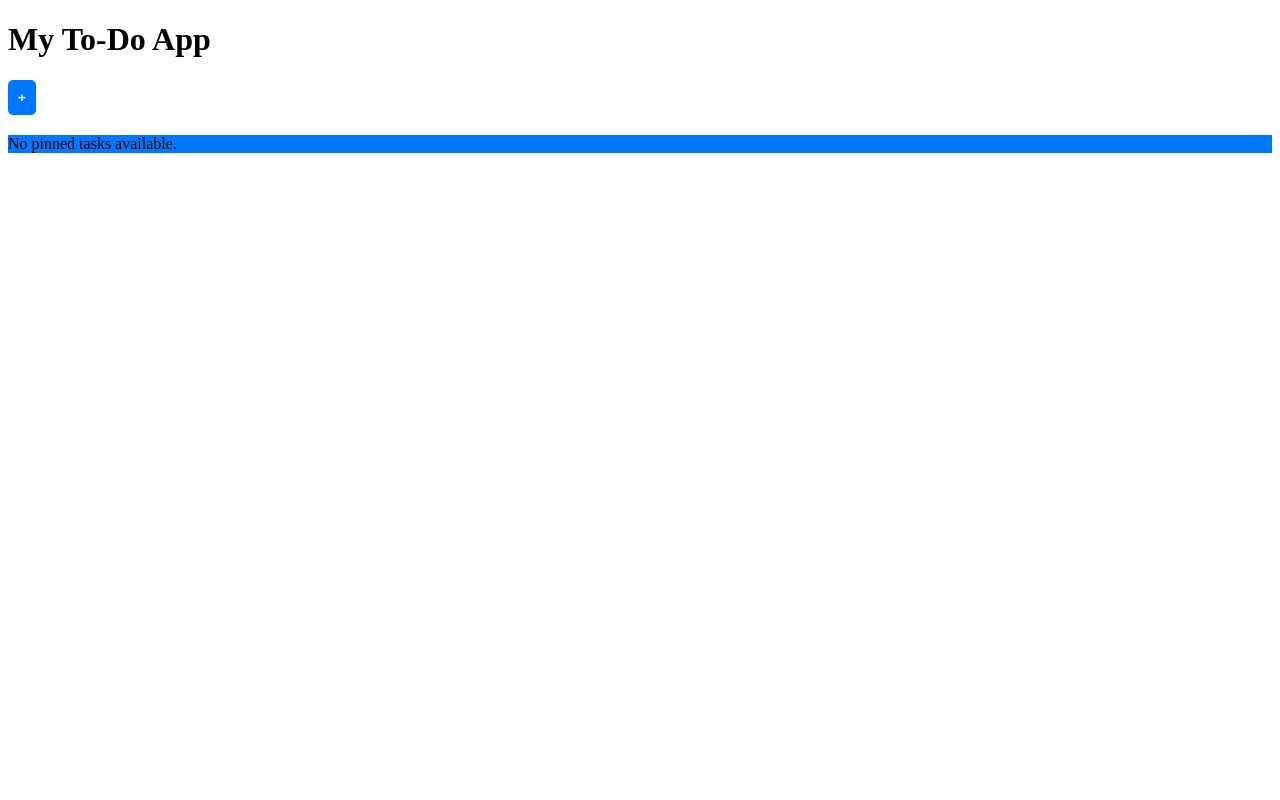
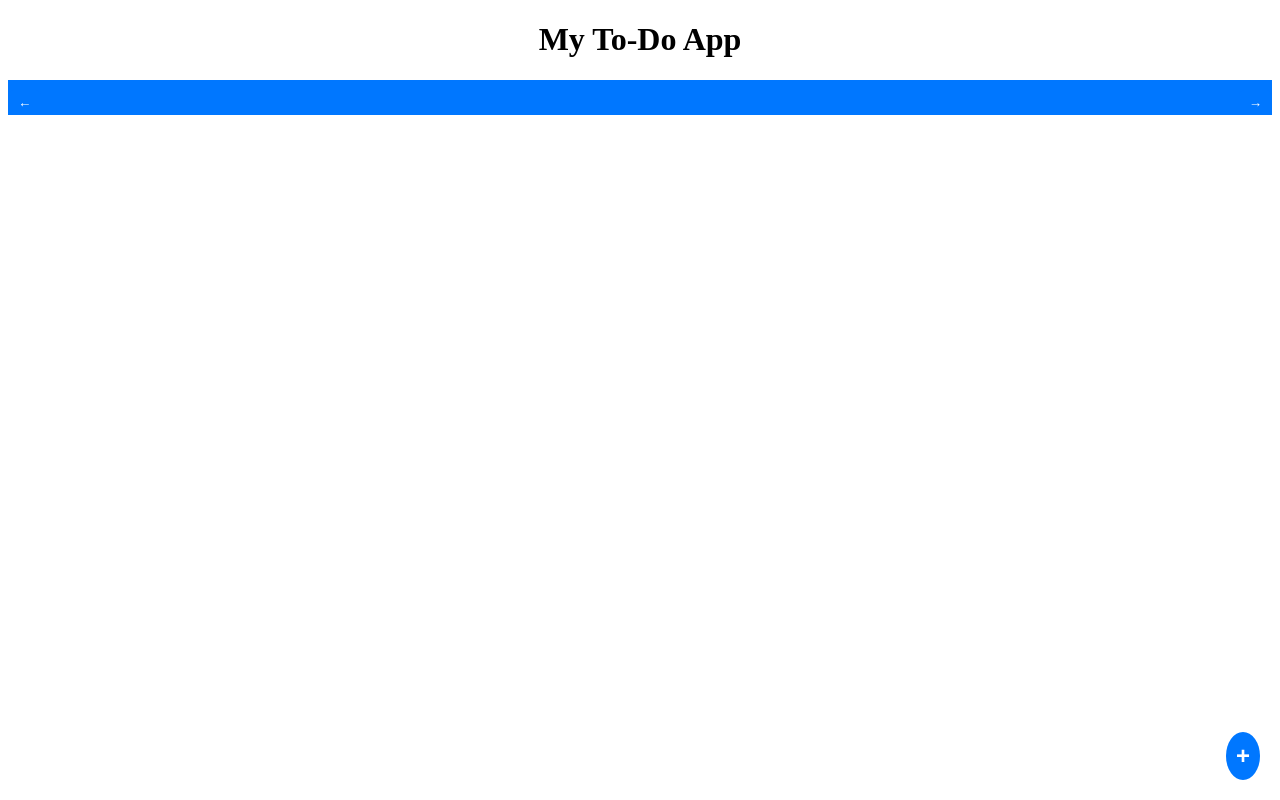
Before and after one commit to Saurabhpl2408/Todo, a React (Vite) app in the folder to-do/: page / in a window 1280 px wide. Built offline with nearby package versions, Linux system fonts and the light colour scheme.

Commit message:
Refactor: Code cleaning

```diff
--- a/to-do/src/App.jsx
+++ b/to-do/src/App.jsx
@@ -1,5 +1,5 @@
 import  { useState } from 'react';
-// import './styles/App.css';
+import './styles/App.css';
 import AddTaskPopup from './AddTaskPopup';
 import TodoList from './TodoList';
 import PinnedCarousel from './PinnedCarousel';
@@ -31,9 +31,10 @@ function App() {
   return (
 <div className="App">
       <h1>My To-Do App</h1>
+      <PinnedCarousel pinnedTasks={pinnedTasks} />
       <button className="add-task-button" onClick={() => setShowPopup(true)}>+</button>
       <TodoList tasks={tasks} onUpdateTasks={handleUpdateTasks} />
-      <PinnedCarousel pinnedTasks={pinnedTasks} />
+
       {showPopup && <AddTaskPopup onAddTask={handleAddTask} />}
     </div>
   );
--- a/to-do/src/PinnedCarousel.jsx
+++ b/to-do/src/PinnedCarousel.jsx
@@ -8,7 +8,7 @@ function PinnedTaskCarousel({ pinnedTasks }) {
     const [currentSlide, setCurrentSlide] = useState(0);
 
     useEffect(() => {
-      // Ensure the current slide stays within bounds when the number of pinned tasks changes
+
       if (currentSlide >= (pinnedTasks ? pinnedTasks.length : 0)) {
         setCurrentSlide((pinnedTasks ? pinnedTasks.length : 0) - 1);
       }
@@ -26,9 +26,9 @@ function PinnedTaskCarousel({ pinnedTasks }) {
       }
     }
 
-    if (!pinnedTasks || !pinnedTasks.length) {
-      return <div className="pinned-task-carousel">No pinned tasks available.</div>;
-    }
+    // if (!pinnedTasks || pinnedTasks.length) {
+    //   return <div className="pinned-task-carousel">No pinned tasks available.</div>;
+    // }
 
     return (
       <div className="pinned-task-carousel">
--- a/to-do/src/styles/PinnedCarousel.css
+++ b/to-do/src/styles/PinnedCarousel.css
@@ -6,6 +6,7 @@
     overflow: hidden;
     position: relative;
     background-color: #0077FF;
+    height: 100%;
   }
 
   .carousel-content {
@@ -25,7 +26,7 @@
     padding: 10px;
     border: 1px solid #ccc;
     box-sizing: border-box;
-    background-color: #f0f0f0;
+    background-color: #651010;
     text-align: center;
   }
 
```
